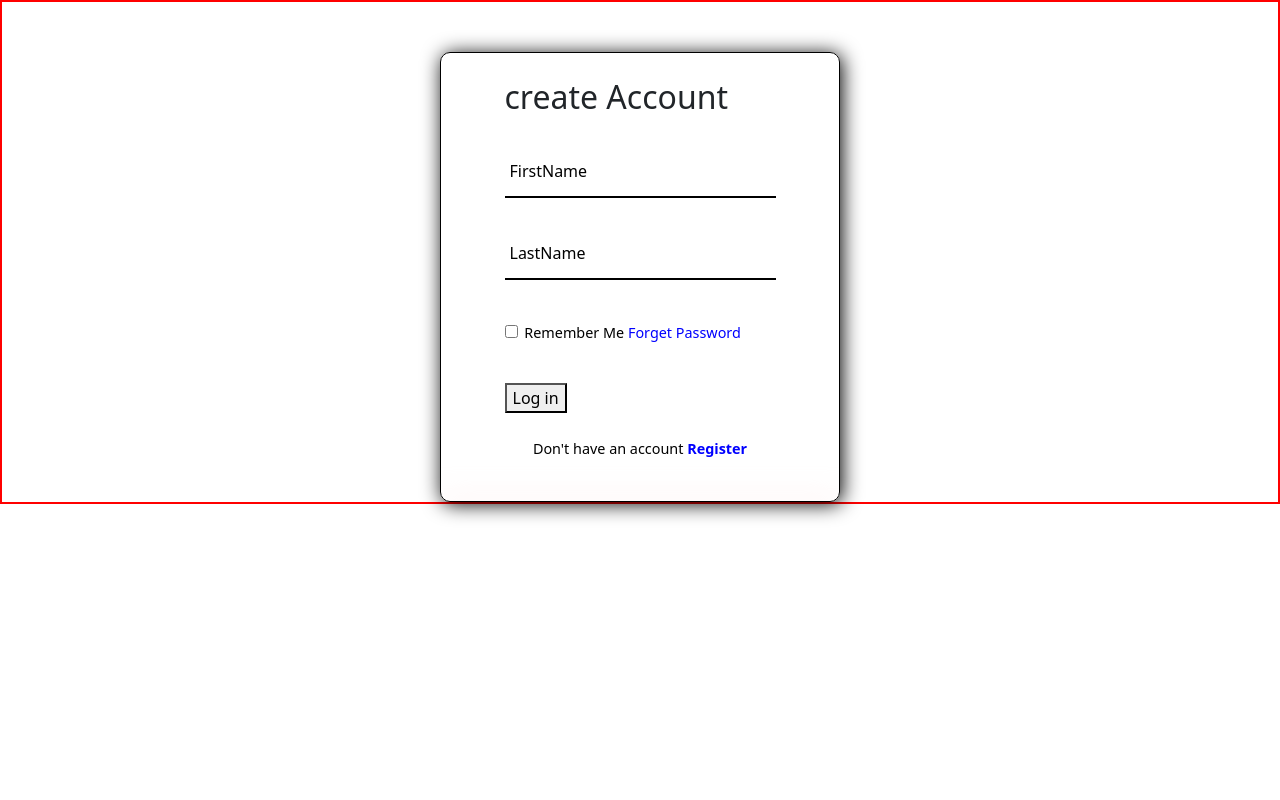
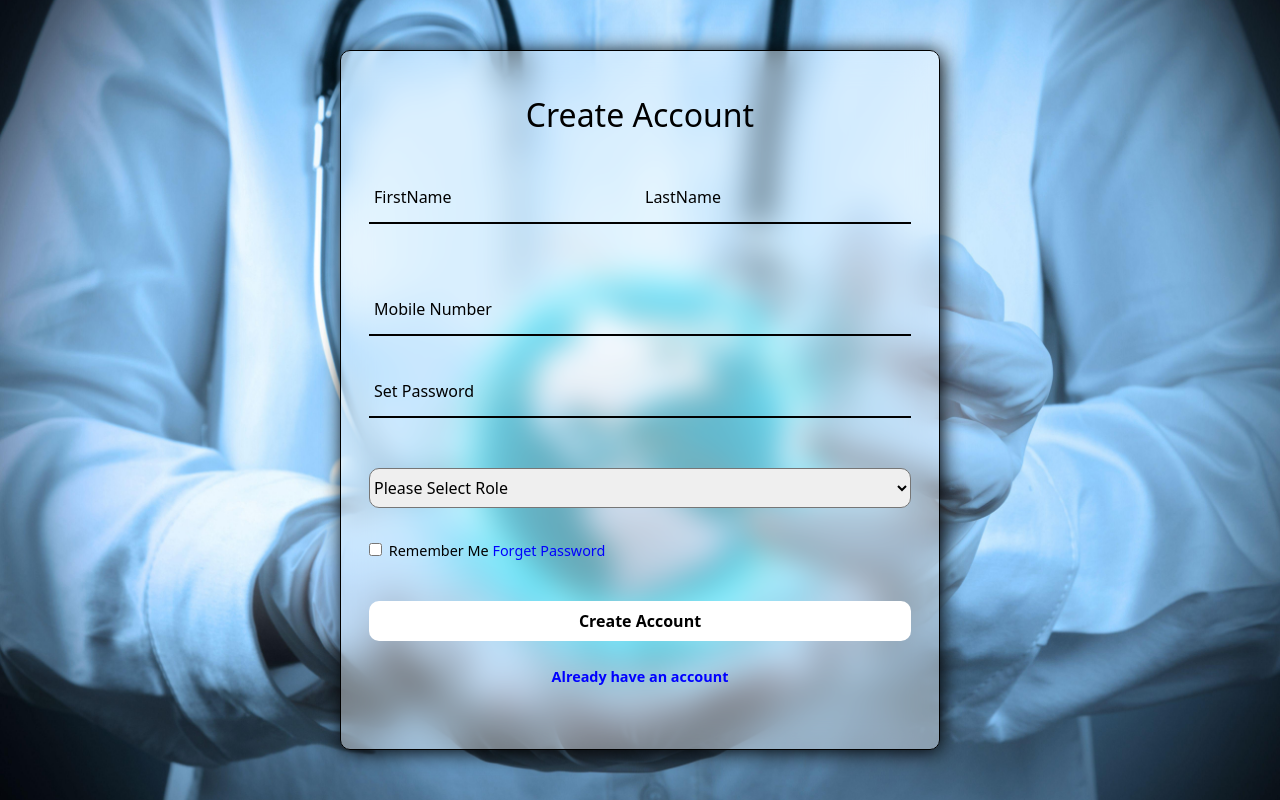
Before and after one commit to Tekisky123/MMH-frontEnd-1, a React (Create React App) app: page /signup in a window 1280 px wide. Built offline with nearby package versions, Linux system fonts and the light colour scheme.

Commit message:
dashboard

```diff
--- a/src/App.js
+++ b/src/App.js
@@ -2,12 +2,14 @@ import { Route, Routes } from 'react-router-dom';
 import './App.css';
 import Login from './Components/Registration/Login';
 import Signup from "./Components/Registration/Signup"
+import Dashboard from './Components/pages/Dashboard';
 function App() {
   return (
     <div className="App">
         <Routes>
         <Route path="/" element={<Login />} />
         <Route path="/signup" element={<Signup/>} />
+        <Route path="/dashboard" element={<Dashboard/>} />
 
       </Routes>
     </div>
--- a/src/Assets/Styles/Signup.css
+++ b/src/Assets/Styles/Signup.css
@@ -4,12 +4,11 @@
     justify-content: center;
     align-items: center;
     height: auto;
-    border: 2px solid red;
+
   }
 
   .section {
     background-image: url(../Images//background-1.jpg);
-    border: 2px solid blue;
     display: flex;
     justify-content: center;
     align-items: center;
--- a/src/Components/Registration/Login.jsx
+++ b/src/Components/Registration/Login.jsx
@@ -1,33 +1,97 @@
+// Import necessary dependencies from React and third-party libraries
+import { Link, useNavigate } from "react-router-dom";
+import "../../Assets/Styles/Login.css"; // Import the CSS file for styling
+import logo from "../../Assets/Images/Logo.png"; // Import the logo image
+import { useState } from "react"; // Import the useState hook for managing state
+import { ToastContainer, toast } from "react-toastify"; // Import toast notifications
 
-import { Link } from "react-router-dom"
-import "../../Assets/Styles/Login.css"
+// Functional component for the Login page
+const Login = () => {
+  // Initialize the navigation hook from React Router
+  const navigate = useNavigate();
 
-const Login = () => {
+  // Functions to show toast notifications for login success and failure
+  const notifyError = () => toast.error("Invalid Number or Password");
+  const notifySuccess = () => toast.success("Successfully login");
 
+  // State variables to store mobile number and password
+  const [MobileNumber, setMobileNumber] = useState();
+  const [Password, setPassword] = useState();
+
+  // Retrieve stored mobile number and password from local storage
+  const MobileNumberData = localStorage.getItem("mobile-number");
+  const PasswordData = localStorage.getItem("password");
+
+  // Function to handle form submission
+  const SubmitData = (e) => {
+    e.preventDefault();
+
+    // Check if entered mobile number and password match stored values
+    if (MobileNumber === MobileNumberData || Password === PasswordData) {
+      console.log("success");
+      notifySuccess(); // Show success toast notification
+      // Redirect to the dashboard after a delay
+      setTimeout(() => {
+        navigate("/dashboard");
+      }, 2000);
+    } else {
+      // Show error toast notification for invalid credentials
+      notifyError();
+    }
+  };
+
+  // JSX rendering for the Login component
   return (
-    <div className='Main-container'>
-<section>
+    <div className="Main-container">
+        <ToastContainer
+        position="top-center"
+        autoClose={5000}
+        hideProgressBar={false}
+        newestOnTop={false}
+        closeOnClick
+        rtl={false}
+        pauseOnFocusLoss
+        draggable
+        pauseOnHover
+        theme="colored"
+         /> {/* Container for displaying toast notifications */}
+      <section className="section">
+        <div className="logo">
+          <img src={logo} className="logo" alt="" /> {/* Display the logo */}
+        </div>
         <div className="form-box">
           <div className="form-value">
-          <form action="">
-            <h2>Login</h2>
-            <div className="inputbox">
-              <ion-icon name="mail-outline"></ion-icon>
-              <input type="email" required />
-              <label>Email</label>
+            <form onSubmit={SubmitData}>
+              <h2 className="heading">Login</h2>
+              {/* Input fields for mobile number and password */}
+              <div className="input-box">
+                <input
+                  type="number"
+                  required
+                  value={MobileNumber}
+                  onChange={(e) => setMobileNumber(e.target.value)}
+                />
+                <label>Mobile Number</label>
               </div>
-            <div className="inputbox">
-              <ion-icon name="lock-closed-outline"></ion-icon>
-              <input type="password" required />
+              <div className="input-box">
+                <input
+                  type="password"
+                  required
+                  value={Password}
+                  onChange={(e) => setPassword(e.target.value)}
+                />
                 <label>Password</label>
               </div>
+              {/* Checkbox for "Remember Me" and link for "Forget Password" */}
               <div className="forget">
                 <label>
-                <input type="checkbox" /> Remember Me{' '}
+                  <input type="checkbox" /> Remember Me{" "}
                   <Link href="#">Forget Password</Link>
                 </label>
               </div>
-            <button>Log in</button>
+              {/* Submit button for the login form */}
+              <button type="submit" className="btn-login">Log in</button>
+              {/* Link to the registration page */}
               <div className="register">
                 <p>
                   Don't have an account <Link to={"/Signup"}>Register</Link>
@@ -38,7 +102,7 @@ const Login = () => {
         </div>
       </section>
     </div>
-  )
-}
+  );
+};
 
-export default Login
+export default Login;
--- a/src/Components/Registration/Signup.jsx
+++ b/src/Components/Registration/Signup.jsx
@@ -1,36 +1,103 @@
+// Import necessary dependencies from React and third-party libraries
+import { Link } from "react-router-dom";
+import "../../Assets/Styles/Signup.css"; // Import the CSS file for styling
+import { useState } from "react"; // Import the useState hook for managing state
 
-import { Link } from "react-router-dom"
-import "../../Assets/Styles/Signup.css"
+// Functional component for the Signup page
+const Signup = () => {
+  // States for registration form fields
+  const [FirstName, setFirstName] = useState("");
+  const [LastName, setLastName] = useState("");
+  const [MobileNumber, setMobileNumber] = useState("");
+  const [Password, setPassword] = useState("");
+  const [Roles, setRoles] = useState("");
 
-const Signup = () => {
+  // Form submit function
+  const FormSubmit = (e) => {
+    e.preventDefault();
 
+    // Store user registration data in local storage
+    localStorage.setItem("first-name", FirstName);
+    localStorage.setItem("last-name", LastName);
+    localStorage.setItem("mobile-number", MobileNumber);
+    localStorage.setItem("password", Password);
+    localStorage.setItem("Roles", Roles);
+  };
+
+  // JSX rendering for the Signup component
   return (
-    <div className='Main-container'>
-<section>
-      <div className="form-box">
+    <div className="Main-container">
+      <section className="section">
+        <div className="form-box-main">
           <div className="form-value">
-          <form action="">
-            <h2>create Account</h2>
-            <div className="inputbox">
-              <ion-icon name="mail-outline"></ion-icon>
-              <input type="email" required />
+            <form action="" onSubmit={FormSubmit}>
+              <h2 className="heading">Create Account</h2>
+              {/* Input fields for first name and last name */}
+              <div className="names">
+                <div className="inputbox name">
+                  <input
+                    type="text"
+                    required
+                    value={FirstName}
+                    onChange={(e) => setFirstName(e.target.value)}
+                  />
                   <label>FirstName</label>
                 </div>
-            <div className="inputbox">
-              <ion-icon name="lock-closed-outline"></ion-icon>
-              <input type="password" required />
+                <div className="inputbox name">
+                  <input
+                    type="text"
+                    required
+                    value={LastName}
+                    onChange={(e) => setLastName(e.target.value)}
+                  />
                   <label>LastName</label>
                 </div>
+              </div>
+              {/* Input fields for mobile number and password */}
+              <div className="inputbox second-section">
+                <input
+                  type="number"
+                  required
+                  value={MobileNumber}
+                  onChange={(e) => setMobileNumber(e.target.value)}
+                />
+                <label>Mobile Number</label>
+              </div>
+              <div className="inputbox second-section">
+                <input
+                  type="password"
+                  required
+                  value={Password}
+                  onChange={(e) => setPassword(e.target.value)}
+                />
+                <label>Set Password</label>
+              </div>
+              {/* Dropdown for selecting user role */}
+              <div className="role-type">
+                <select
+                  value={Roles}
+                  onChange={(e) => setRoles(e.target.value)}
+                  className="role-type"
+                >
+                  <option>Please Select Role</option>
+                  <option value="Admin">Admin</option>
+                  <option value="Super Admin">Super Admin</option>
+                </select>
+              </div>
+              {/* Checkbox for "Remember Me" and link for "Forget Password" */}
               <div className="forget">
                 <label>
-                <input type="checkbox" /> Remember Me{' '}
+                  <input type="checkbox" /> Remember Me{" "}
                   <Link href="#">Forget Password</Link>
                 </label>
               </div>
-            <button>Log in</button>
+              {/* Button to submit the registration form */}
+              <button className="create btn-login" >Create Account</button>
+              {/* Link to the login page for users with existing accounts */}
               <div className="register">
                 <p>
-                Don't have an account <Link href="#">Register</Link>
+
+                  <Link to={"/"}>Already have an account </Link>
                 </p>
               </div>
             </form>
@@ -38,7 +105,7 @@ const Signup = () => {
         </div>
       </section>
     </div>
-  )
-}
+  );
+};
 
-export default Signup
+export default Signup; // Export the Signup component as the default export
```
Lines whose indentation alone changed are shown as unchanged.
